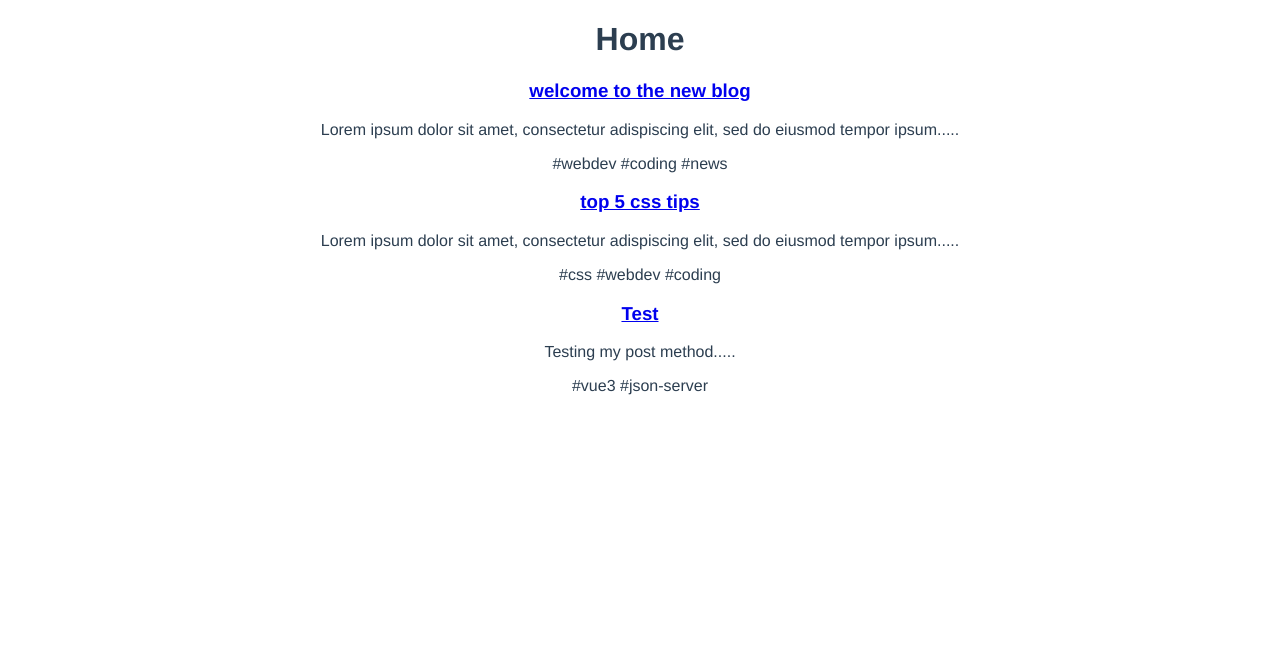
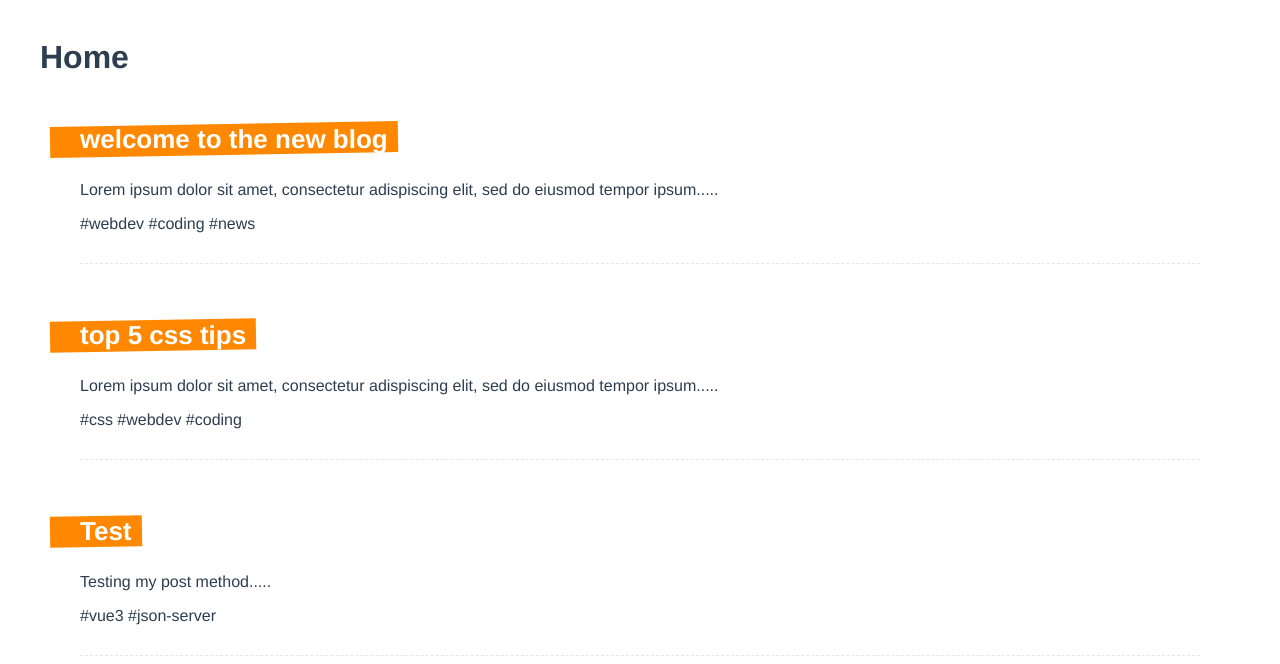
Before and after one commit to a-ahrens/mini_blog_firebase_version, a Vue app: page / in a window 1280 px wide. Shown: the top 664 px of the page. Built offline with nearby package versions, Linux system fonts and the light colour scheme; data requests are answered from the project's data file.

Commit message:
Added additional css styling

```diff
--- a/src/App.vue
+++ b/src/App.vue
@@ -7,7 +7,6 @@
   font-family: Avenir, Helvetica, Arial, sans-serif;
   -webkit-font-smoothing: antialiased;
   -moz-osx-font-smoothing: grayscale;
-  text-align: center;
   color: #2c3e50;
 }
 
--- a/src/components/SinglePost.vue
+++ b/src/components/SinglePost.vue
@@ -27,5 +27,29 @@
 </script>
 
 <style>
-
+  .post {
+    margin: 0 40px 30px;
+    padding-bottom: 30px;
+    border-bottom: 1px dashed #e7e7e7;
+  }
+  .post h3 {
+    display: inline-block;
+    position: relative;
+    font-size: 26px;
+    color: white;
+    margin-bottom: 10px;
+    max-width: 400px;
+  }
+  .post h3::before {
+    content: "";
+    display: block;
+    width: 100%;
+    height: 100%;
+    background: #ff8800;
+    position: absolute;
+    z-index: -1;
+    padding-right: 40px;
+    left: -30px;
+    transform: rotateZ(-1deg);
+  }
 </style>
--- a/src/views/Home.vue
+++ b/src/views/Home.vue
@@ -52,3 +52,10 @@
   }
 }
 </script>
+<style>
+.home{
+  max-width: 1200px;
+  margin: 0 auto;
+  padding: 10px;
+}
+</style>
```
